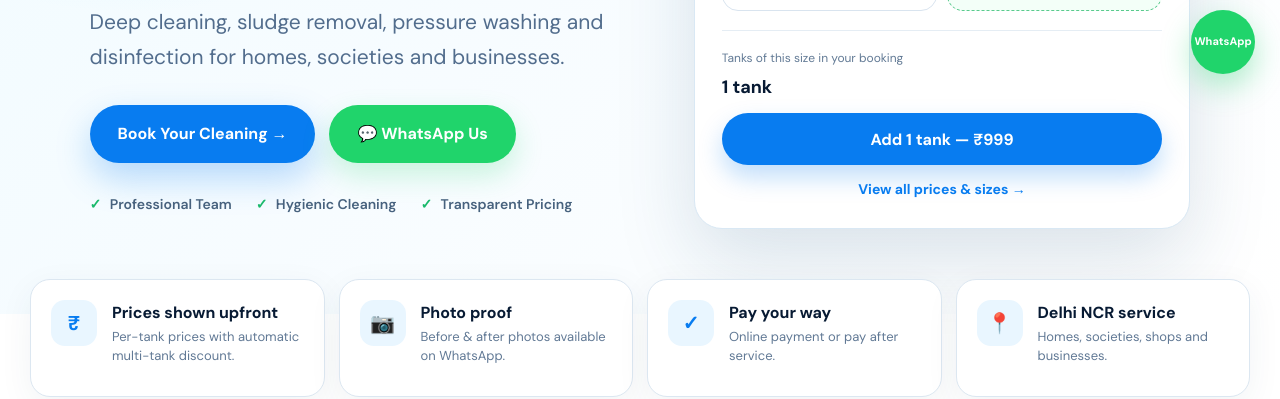
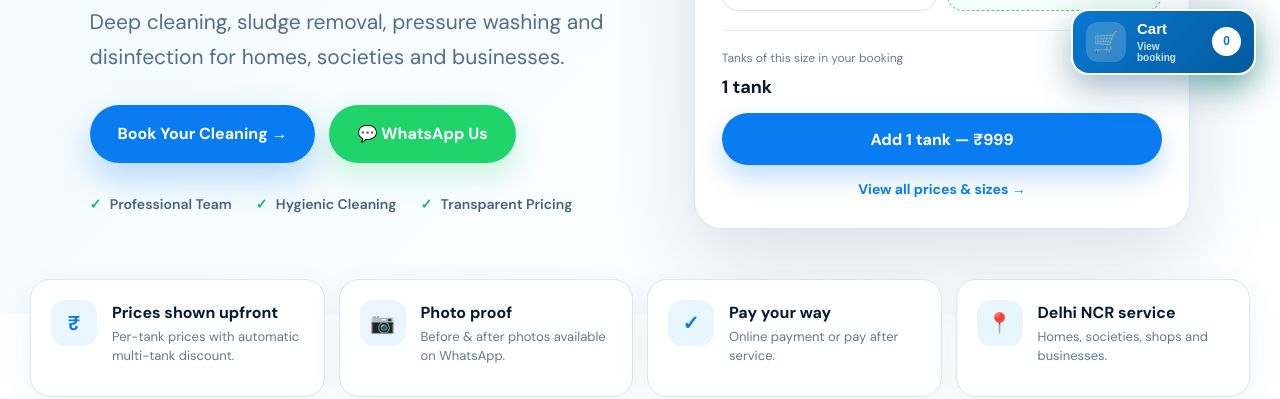
Before and after one commit to harsh1-maker/vsh2, a plain HTML site: page index.html in a window 1280 px wide. Shown: the part 701-1100 px from the top of the page. Drawn offline with Linux system fonts and the light colour scheme.

Commit message:
Update index.html

```diff
--- a/index.html
+++ b/index.html
@@ -813,7 +813,7 @@
   </div>
 
 </footer>
-
+<script src="js/floating-cart.js"></script>
 
 </body>
 </html>
```
